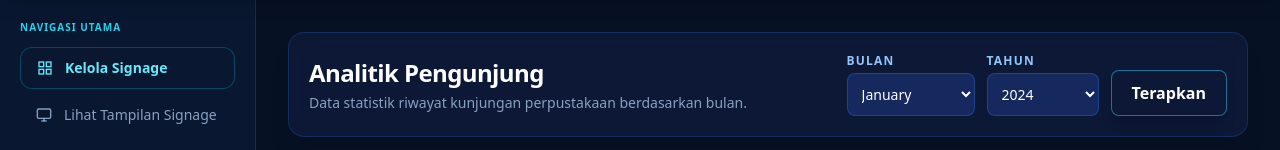
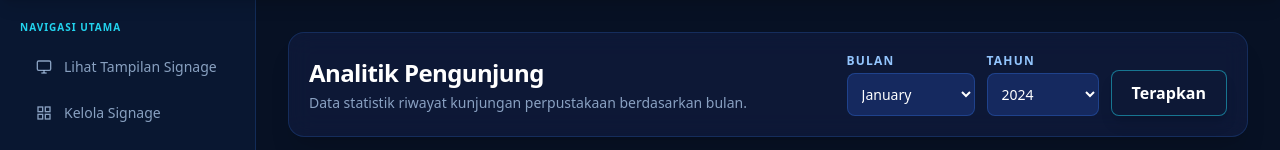
Before and after one commit to farrel1234/tugas-ta, a Laravel app: template resources/views/admin/analytics.blade.php in a window 1280 px wide. Shown: the part 76-226 px from the top of the page. Run offline with Laravel 12, Linux system fonts and the light colour scheme; the template is opened without the code that fills it: most values are stand-ins (such as "Sample title", 1, 10 or a date in 2020); style sheets or scripts are compiled from the project's sources; some libraries are stand-ins or nearby versions.

Commit message:
update bagian sidebar kiri

```diff
--- a/resources/views/admin/analytics.blade.php
+++ b/resources/views/admin/analytics.blade.php
@@ -212,14 +212,14 @@
             <div class="space-y-6">
                 <div>
                     <span class="text-[10px] font-bold uppercase tracking-widest text-cyan-400 block mb-3">Navigasi Utama</span>
-                                        <nav class="space-y-1.5">
-                        <a href="{{ route('admin.dashboard') }}" class="flex items-center gap-3 bg-gradient-to-r from-cyan-500/20 to-blue-600/20 text-cyan-300 font-semibold px-4 py-2.5 rounded-xl border border-cyan-500/30 text-sm">
-                            <svg class="w-4 h-4" fill="none" stroke="currentColor" stroke-width="2" viewBox="0 0 24 24"><rect x="3" y="3" width="7" height="7"/><rect x="14" y="3" width="7" height="7"/><rect x="14" y="14" width="7" height="7"/><rect x="3" y="14" width="7" height="7"/></svg>
-                            Kelola Signage
-                        </a>
+                                                            <nav class="space-y-1.5">
                         <a href="{{ url('/') }}" class="flex items-center gap-3 text-blue-200/70 hover:text-white hover:bg-blue-900/40 font-medium px-4 py-2.5 rounded-xl text-sm transition">
                             <svg class="w-4 h-4" fill="none" stroke="currentColor" stroke-width="2" viewBox="0 0 24 24"><rect x="2" y="3" width="20" height="14" rx="2" ry="2"/><line x1="8" y1="21" x2="16" y2="21"/><line x1="12" y1="17" x2="12" y2="21"/></svg>
                             Lihat Tampilan Signage
+                        </a>
+                        <a href="{{ route('admin.dashboard') }}" class="flex items-center gap-3 {{ request()->routeIs('admin.dashboard') ? 'bg-gradient-to-r from-cyan-500/20 to-blue-600/20 text-cyan-300 border border-cyan-500/30 font-semibold' : 'text-blue-200/70 hover:text-white hover:bg-blue-900/40 font-medium' }} px-4 py-2.5 rounded-xl text-sm transition">
+                            <svg class="w-4 h-4" fill="none" stroke="currentColor" stroke-width="2" viewBox="0 0 24 24"><rect x="3" y="3" width="7" height="7"/><rect x="14" y="3" width="7" height="7"/><rect x="14" y="14" width="7" height="7"/><rect x="3" y="14" width="7" height="7"/></svg>
+                            Kelola Signage
                         </a>
                         <a href="{{ route('admin.analytics') }}" class="flex items-center gap-3 font-medium px-4 py-2.5 rounded-xl text-sm transition {{ request()->routeIs('admin.analytics') ? 'bg-gradient-to-r from-cyan-500/20 to-blue-600/20 text-cyan-300 border border-cyan-500/30' : 'text-blue-200/70 hover:text-white hover:bg-blue-900/40' }}">
                             <svg class="w-4 h-4" fill="none" stroke="currentColor" stroke-width="2" viewBox="0 0 24 24"><path stroke-linecap="round" stroke-linejoin="round" d="M9 19v-6a2 2 0 00-2-2H5a2 2 0 00-2 2v6a2 2 0 002 2h2a2 2 0 002-2zm0 0V9a2 2 0 012-2h2a2 2 0 012 2v10m-6 0a2 2 0 002 2h2a2 2 0 002-2m0 0V5a2 2 0 012-2h2a2 2 0 012 2v14a2 2 0 01-2 2h-2a2 2 0 01-2-2z" /></svg>
```
Also changed, not shown: resources/views/admin/dashboard.blade.php (+5 -5 lines).
